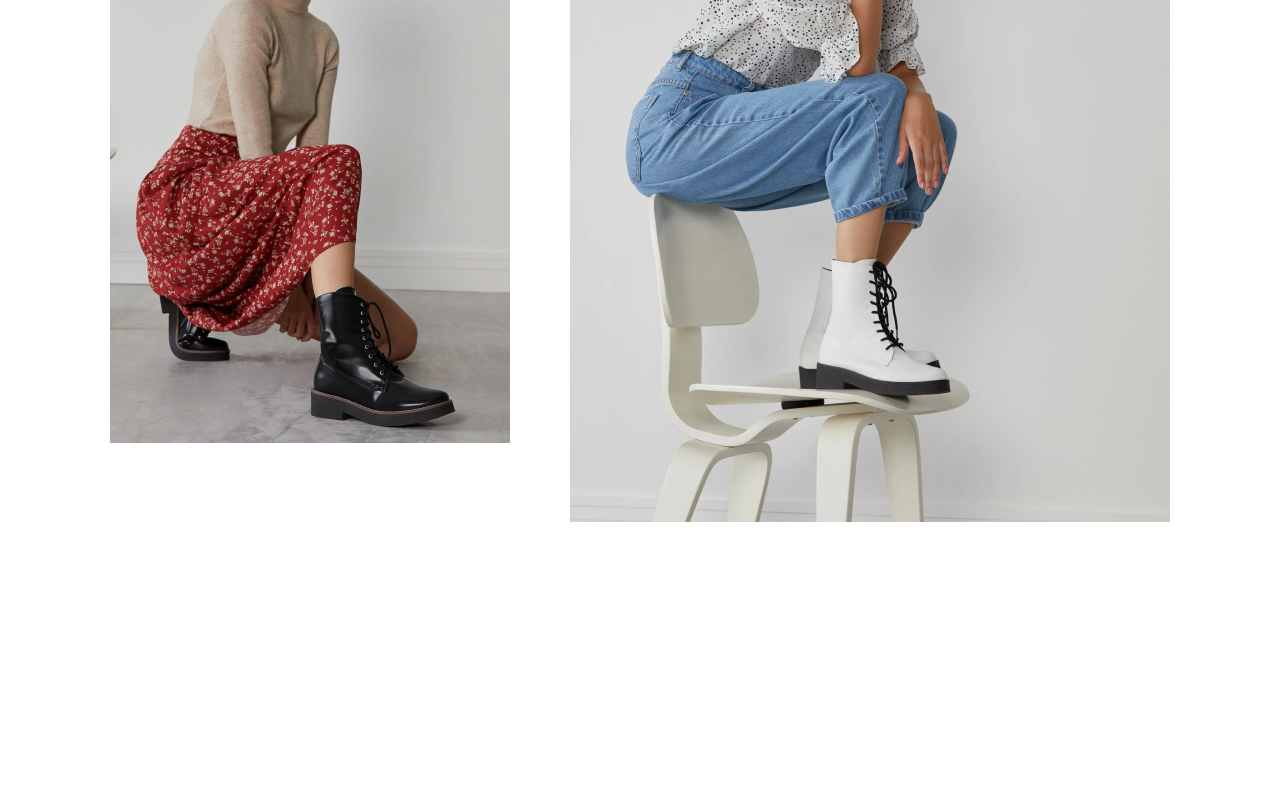
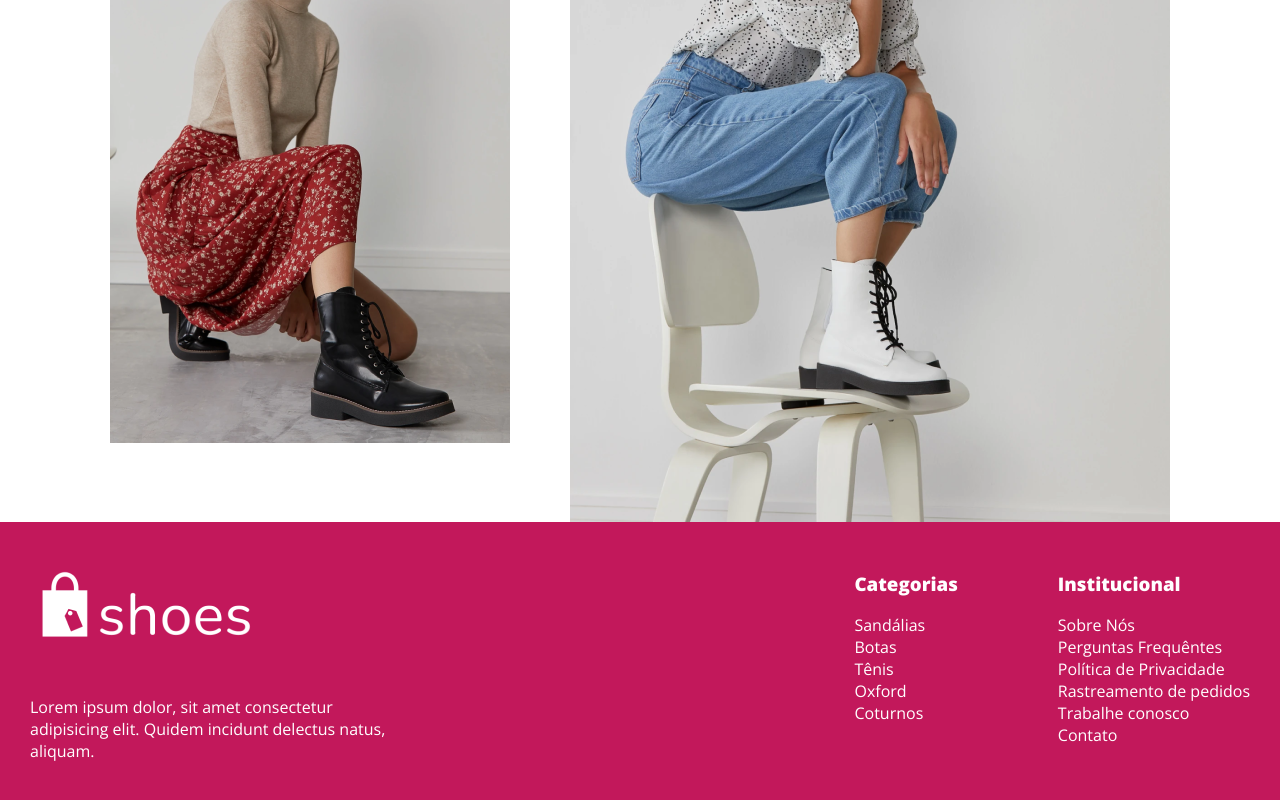
Before and after one commit to Anderson-Moreton/shoes-store, a plain HTML site: page index.html in a window 1280 px wide. Shown: the part 731-1531 px from the top of the page. Before the commit the page ends 1253 px from the top, so only its background shows below. Drawn offline with nearby package versions, Linux system fonts and the light colour scheme.

Commit message:
Contruindo o footer da página

```diff
--- a/css/style.css
+++ b/css/style.css
@@ -5,6 +5,10 @@
 body {
     font-family: 'Open Sans', sans-serif;
     margin: 0;
+}
+
+a {
+    text-decoration: none;
 }
 
 .container {
@@ -20,7 +24,6 @@ header {
 }
 
 .nav-link {
-    text-decoration: none;
     text-transform: uppercase;
     font-weight: 600;
     color: #777;
@@ -45,3 +48,31 @@ h1 {
 .encontre-seu-estilo-imagens img:first-child{
     margin-right: 60px;
 }
+
+.footer {
+    background-color: #c2185b;
+    padding: 30px 30px;
+}
+
+.footer .container {
+    display: flex;
+    justify-content: flex-end;
+}
+
+.footer-link, h3 a, .footer {
+    color: #FFF;
+}
+
+.categorias, .institucional {
+    display: flex;
+    flex-direction: column;
+}
+
+.categorias {
+    margin-right: 100px;
+}
+
+.logo-footer {
+    width: 30%;
+    margin-right: auto;
+}
--- a/index.html
+++ b/index.html
@@ -36,8 +36,31 @@
         <section></section>
         <section></section>
     </main>
-    <footer></footer>
-
+    <footer class="footer">
+        <div class="container">
+            <div class="logo-footer">
+                <img src="img/logo-white.png" alt="Logo na cor branca">
+                <p>Lorem ipsum dolor, sit amet consectetur adipisicing elit. Quidem incidunt delectus natus, aliquam.</p>
+            </div>
+            <div class="categorias">
+                <h3><a href="#">Categorias</a></h3>
+                <a href="#" class="footer-link">Sandálias</a>
+                <a href="#" class="footer-link">Botas</a>
+                <a href="#" class="footer-link">Tênis</a>
+                <a href="#" class="footer-link">Oxford</a>
+                <a href="#" class="footer-link">Coturnos</a>
+            </div>
+            <div class="institucional">
+                <h3><a href="#">Institucional</a></h3>
+                <a href="#" class="footer-link">Sobre Nós</a>
+                <a href="#" class="footer-link">Perguntas Frequêntes</a>
+                <a href="#" class="footer-link">Política de Privacidade</a>
+                <a href="#" class="footer-link">Rastreamento de pedidos</a>
+                <a href="#" class="footer-link">Trabalhe conosco</a>
+                <a href="#" class="footer-link">Contato</a>
+            </div>
+        </div>
+    </footer>
 </body>
 
 </html>
```
